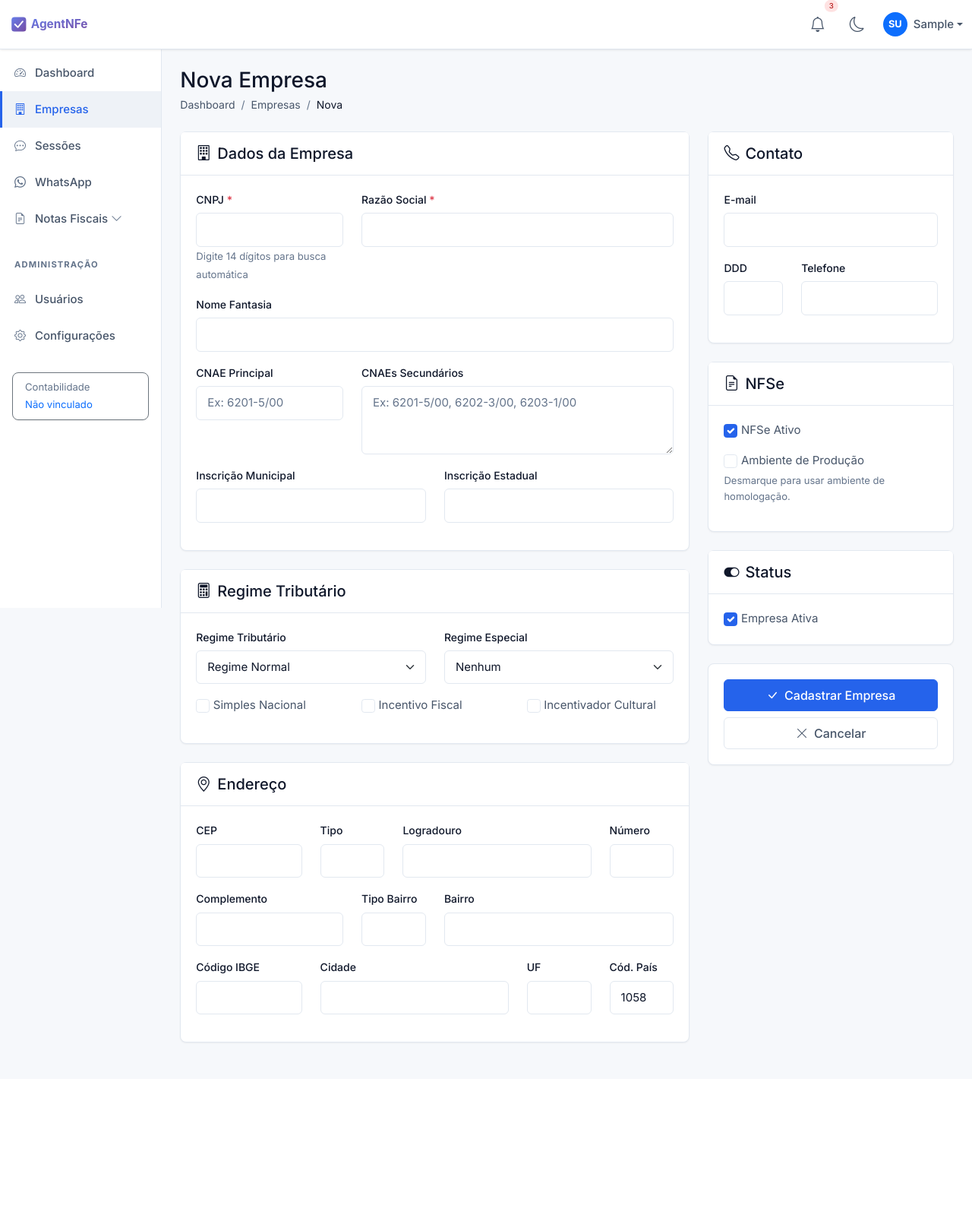
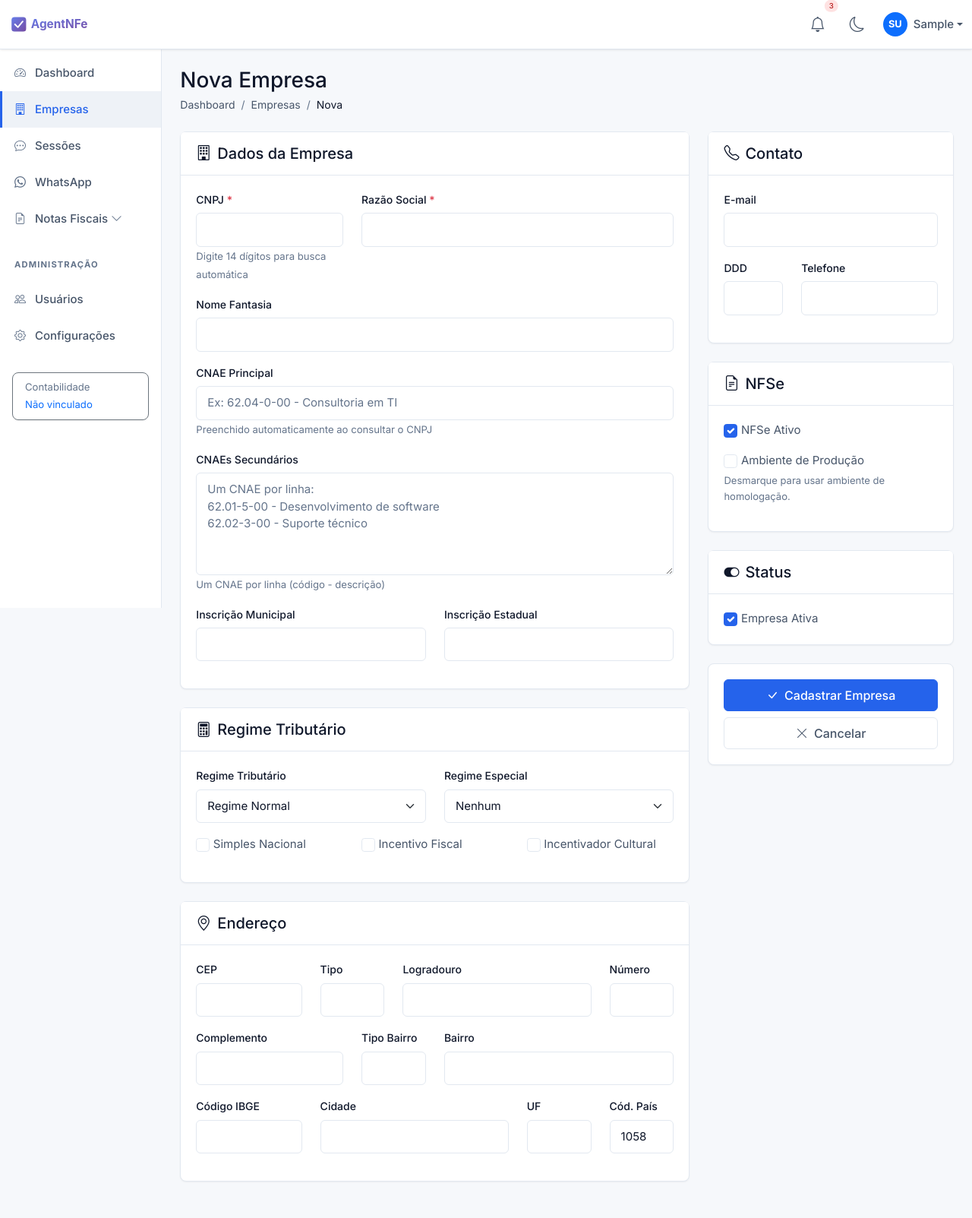
Before and after one commit to kcoelho79/AgentBaseNfe, a Django app: page /app/empresas/nova/ in a window 1280 px wide. Shown: the whole page at 76% size. Before the commit the page ends 1373 px from the top, so only its background shows below. Run offline with Django 5.2, Linux system fonts and the light colour scheme; the visitor is signed in with stand-in values (Sample User, id 1).

Commit message:
feat: cnae com código e descrição (ex: 62.04-0-00 - Consultoria em TI)

```diff
--- a/apps/contabilidade/forms.py
+++ b/apps/contabilidade/forms.py
@@ -13,8 +13,8 @@ class EmpresaForm(forms.ModelForm):
             'nome_fantasia': forms.TextInput(attrs={'class': 'form-control'}),
             'inscricao_municipal': forms.TextInput(attrs={'class': 'form-control'}),
             'inscricao_estadual': forms.TextInput(attrs={'class': 'form-control'}),
-            'cnae_principal': forms.TextInput(attrs={'class': 'form-control', 'placeholder': 'Ex: 6201-5/00'}),
-            'cnae_secundarios': forms.Textarea(attrs={'class': 'form-control', 'rows': 3, 'placeholder': 'Ex: 6201-5/00, 6202-3/00, 6203-1/00'}),
+            'cnae_principal': forms.TextInput(attrs={'class': 'form-control', 'placeholder': 'Ex: 62.04-0-00 - Consultoria em TI'}),
+            'cnae_secundarios': forms.Textarea(attrs={'class': 'form-control', 'rows': 5, 'placeholder': 'Um CNAE por linha:\n62.01-5-00 - Desenvolvimento de software\n62.02-3-00 - Suporte técnico'}),
             'simples_nacional': forms.CheckboxInput(attrs={'class': 'form-check-input'}),
             'regime_tributario': forms.Select(attrs={'class': 'form-select'}),
             'incentivo_fiscal': forms.CheckboxInput(attrs={'class': 'form-check-input'}),
--- a/apps/contabilidade/models.py
+++ b/apps/contabilidade/models.py
@@ -66,9 +66,11 @@ class Empresa(models.Model):
     inscricao_municipal = models.CharField('inscrição municipal', max_length=20, blank=True)
     inscricao_estadual = models.CharField('inscrição estadual', max_length=20, blank=True)
 
-    # CNAE
-    cnae_principal = models.CharField('CNAE principal', max_length=10, blank=True)
-    cnae_secundarios = models.TextField('CNAEs secundários', blank=True, help_text='Separados por vírgula')
+    # CNAE (código + descrição)
+    cnae_principal = models.CharField('CNAE principal', max_length=255, blank=True,
+        help_text='Ex: 62.04-0-00 - Consultoria em tecnologia da informação')
+    cnae_secundarios = models.TextField('CNAEs secundários', blank=True,
+        help_text='Um CNAE por linha com código e descrição')
 
     # Regime Tributário
     simples_nacional = models.BooleanField('Simples Nacional', default=False)
--- a/apps/contabilidade/templates/contabilidade/empresa/form.html
+++ b/apps/contabilidade/templates/contabilidade/empresa/form.html
@@ -77,15 +77,15 @@
                         {{ form.nome_fantasia }}
                     </div>
 
-                    <div class="row">
-                        <div class="col-md-4 mb-3">
-                            <label for="id_cnae_principal" class="form-label">CNAE Principal</label>
-                            {{ form.cnae_principal }}
-                        </div>
-                        <div class="col-md-8 mb-3">
-                            <label for="id_cnae_secundarios" class="form-label">CNAEs Secundários</label>
-                            {{ form.cnae_secundarios }}
-                        </div>
+                    <div class="mb-3">
+                        <label for="id_cnae_principal" class="form-label">CNAE Principal</label>
+                        {{ form.cnae_principal }}
+                        <small class="text-muted">Preenchido automaticamente ao consultar o CNPJ</small>
+                    </div>
+                    <div class="mb-3">
+                        <label for="id_cnae_secundarios" class="form-label">CNAEs Secundários</label>
+                        {{ form.cnae_secundarios }}
+                        <small class="text-muted">Um CNAE por linha (código - descrição)</small>
                     </div>
 
                     <div class="row">
--- a/apps/contabilidade/views.py
+++ b/apps/contabilidade/views.py
@@ -606,21 +606,31 @@ class ConsultarCNPJView(LoginRequiredMixin, View):
         try:
             dados = ReceitaFederalService.consultar_cnpj(cnpj_limpo)
 
-            # Formatar código CNAE: 9430800 → "9430-8/00"
+            # Formatar código CNAE: 9430800 → "94.30-8-00"
             def formatar_cnae(codigo):
                 s = str(codigo).strip()
                 if len(s) == 7 and s.isdigit():
-                    return f"{s[:4]}-{s[4]}/{s[5:]}"
+                    return f"{s[:2]}.{s[2:4]}-{s[4]}-{s[5:]}"
                 return s
 
-            # Processar CNAEs
+            # Processar CNAEs com código + descrição
             cnae_principal = ''
             cnae_secundarios = ''
             if dados.get('cnae_fiscal'):
-                cnae_principal = formatar_cnae(dados['cnae_fiscal'])
+                codigo_formatado = formatar_cnae(dados['cnae_fiscal'])
+                descricao = dados.get('cnae_fiscal_descricao', '')
+                cnae_principal = f"{codigo_formatado} - {descricao}" if descricao else codigo_formatado
             if dados.get('cnaes_secundarios'):
-                cnaes = [formatar_cnae(c.get('codigo', '')) for c in dados['cnaes_secundarios'] if c.get('codigo')]
-                cnae_secundarios = ', '.join(cnaes)
+                cnaes = []
+                for c in dados['cnaes_secundarios']:
+                    if c.get('codigo'):
+                        codigo_formatado = formatar_cnae(c['codigo'])
+                        descricao = c.get('descricao', '')
+                        if descricao:
+                            cnaes.append(f"{codigo_formatado} - {descricao}")
+                        else:
+                            cnaes.append(codigo_formatado)
+                cnae_secundarios = '\n'.join(cnaes)
 
             # Determinar regime tributário baseado em natureza jurídica e porte
             regime_tributario = 3  # Regime Normal por padrão
--- a/requirements.txt
+++ b/requirements.txt
@@ -6,3 +6,4 @@ gunicorn==21.2.0
 requests==2.31.0
 # PostgreSQL (para Evolution Database)
 psycopg2-binary==2.9.9
+pillow==12.1.1
```
Also changed, not shown: apps/contabilidade/templates/contabilidade/empresa/detail.html (+18 -0 lines), apps/contabilidade/migrations/0004_cnae_com_descricao.py (added).
